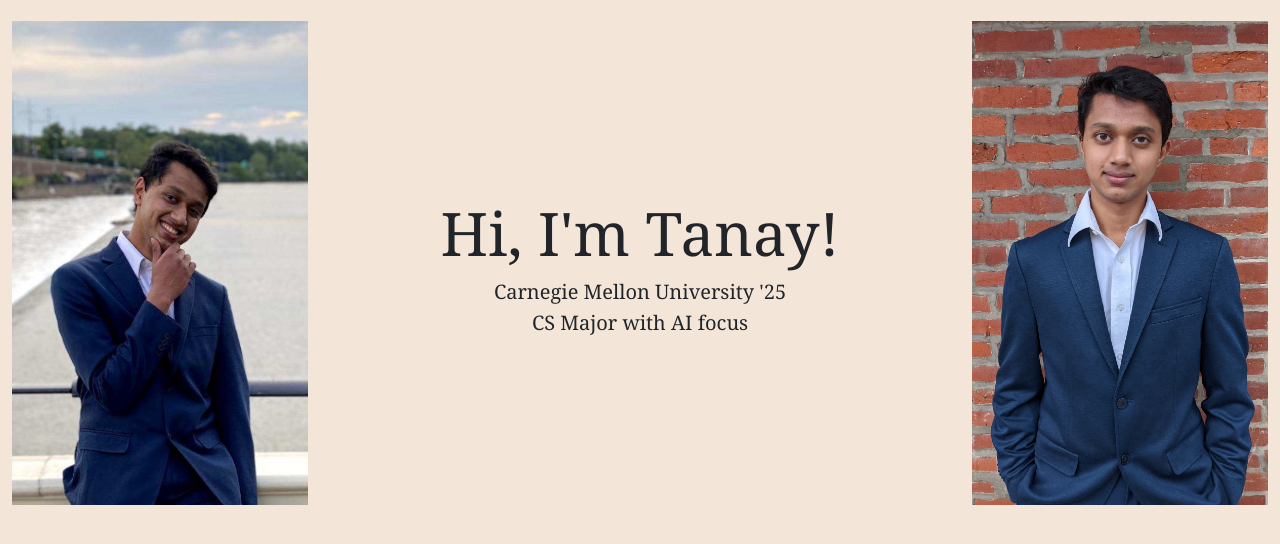
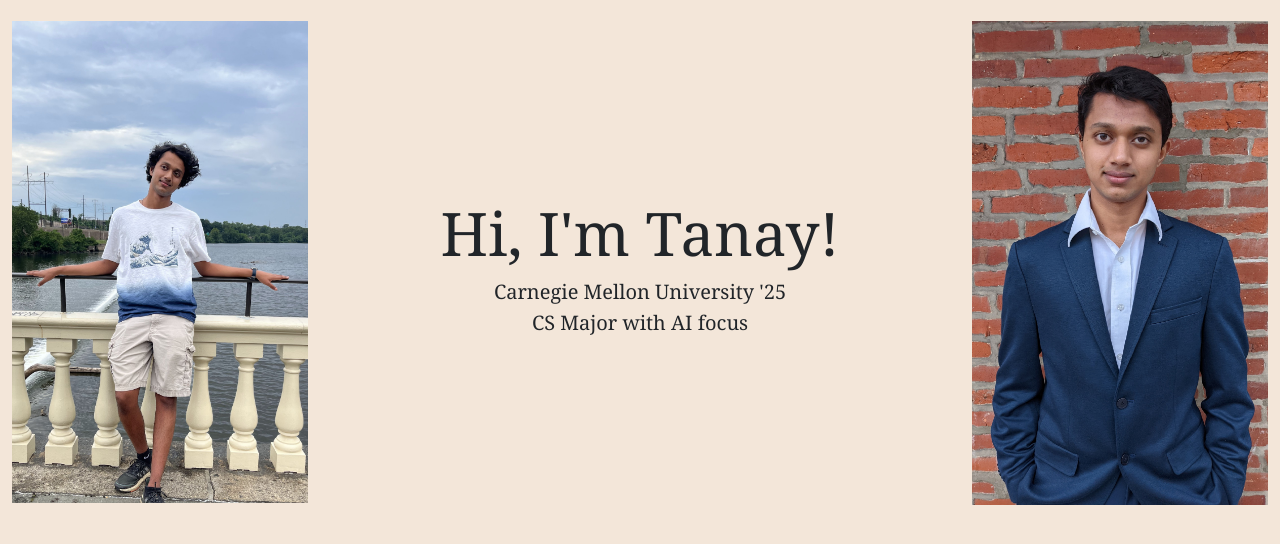
Before and after one commit to TBennur/website, a Flask app: page / in a window 1280 px wide. Shown: the part 56-600 px from the top of the page. Run offline with Flask 2, Linux system fonts and the light colour scheme; parts of the project's set-up code (start-up, migrations or seed data) failed here and were passed over; some libraries are stand-ins or nearby versions.

Commit message:
Changed Homepage Images

```diff
--- a/website/templates/home.html
+++ b/website/templates/home.html
@@ -12,7 +12,7 @@
     <div class = "container-fluid webpage-render">
       <div class = "row">
         <div class = "col-3">
-          <img id = "unstyled-image" src="{{ url_for('static',     filename='defaultFiles/personalPictures/tanayPic1.jpg') }}" class="img-fluid stylized-image center" style="margin-top: 0.35cm;">
+          <img id = "unstyled-image" src="{{ url_for('static',     filename='defaultFiles/personalPictures/tanayInformal.jpg') }}" class="img-fluid stylized-image center" style="margin-top: 0.35cm;">
         </div>
         <div class = "col-6 text-center">
           <h1 style="font-size: 60px; margin-top: 5cm; font-family: Cambria;" class = "text-xxl-center">Hi, I'm Tanay!</h1>
@@ -20,7 +20,7 @@
           <p class = "text-xxl-center" style="font-size: 20px;font-family: Cambria; margin-top: -0.4cm"> CS Major with AI focus </p>
         </div>
         <div class = "col-3">
-          <img id = "unstyled-image" src="{{ url_for('static',     filename='defaultFiles/personalPictures/tanayPic2.jpg') }}" class="img-fluid stylized-image center" style="margin-top: 0.35cm;">
+          <img id = "unstyled-image" src="{{ url_for('static',     filename='defaultFiles/personalPictures/tanayFormal.jpg') }}" class="img-fluid stylized-image center" style="margin-top: 0.35cm;">
         </div>
       </div>
 
```
Also changed, not shown: website/static/defaultFiles/personalPictures/tanayFormal.jpg (renamed from website/static/defaultFiles/personalPictures/tanayPic2.jpg), website/static/defaultFiles/personalPictures/tanayInformal.jpg (added), website/static/defaultFiles/personalPictures/tanayPic1.jpg (deleted).
